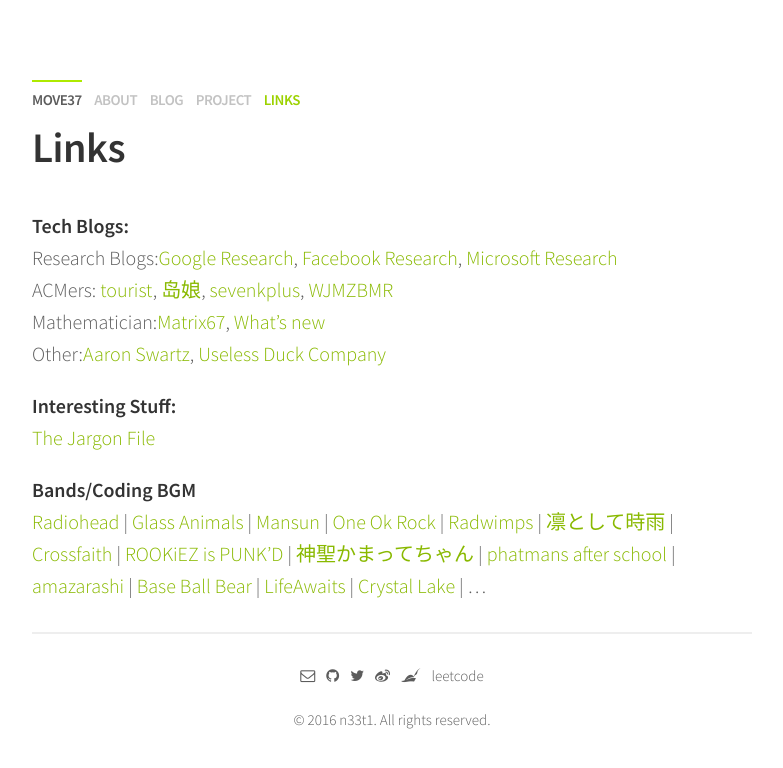
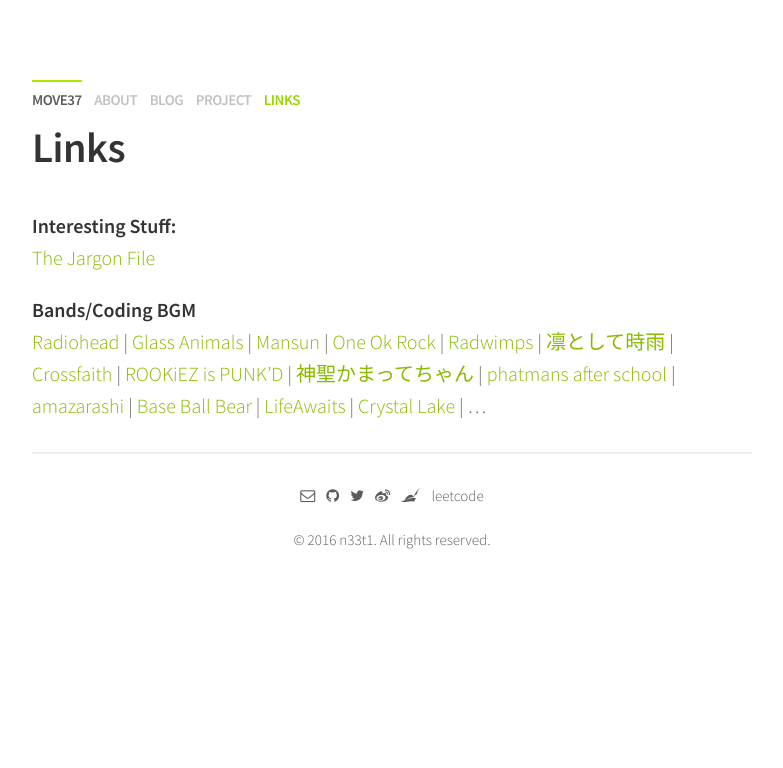
Before and after one commit to n33t1/n33t1.github.io, a Jekyll site: the page built from links.md, in a window 1280 px wide. Shown: the top 768 px of the page, without its empty margins (248-1031 px from the left). Built offline with Jekyll 4.4.1, drawn with Linux system fonts in a browser that asks for light colours; nearby versions of some CDN libraries.

Commit message:
updated links and graph algo

```diff
--- a/links.md
+++ b/links.md
@@ -3,18 +3,11 @@
 permalink: /links/
 ---
 
-**Tech Blogs:**
- Research Blogs:[Google Research](https://research.google.com/), [Facebook Research](https://research.fb.com/), [Microsoft Research](https://www.microsoft.com/en-us/research/)
- ACMers: [tourist](http://codeforces.com/profile/tourist), [岛娘](http://www.shuizilong.com/house/), [sevenkplus](http://sevenkplus.com/), [WJMZBMR](https://sites.google.com/site/wjmzbmr/home)
- Mathematician:[Matrix67](http://www.matrix67.com/blog/), [What's new](https://terrytao.wordpress.com/)
- Other:[Aaron Swartz](http://www.aaronsw.com/weblog/), [Useless Duck Company](https://www.youtube.com/user/nicholmikey)
-
-
- **Interesting Stuff:**
+**Interesting Stuff:**
  [The Jargon File](http://www.catb.org/jargon/html/)
 
 
- **Bands/Coding BGM**
+**Bands/Coding BGM**
  [Radiohead](http://www.wasteheadquarters.com/) |
  [Glass Animals](http://www.glassanimals.eu/) |
  [Mansun](http://rateyourmusic.com/artist/mansun) |
```
Also changed, not shown: _posts/2018-10-31-graph-algrorithms.md (+3 -3 lines).
